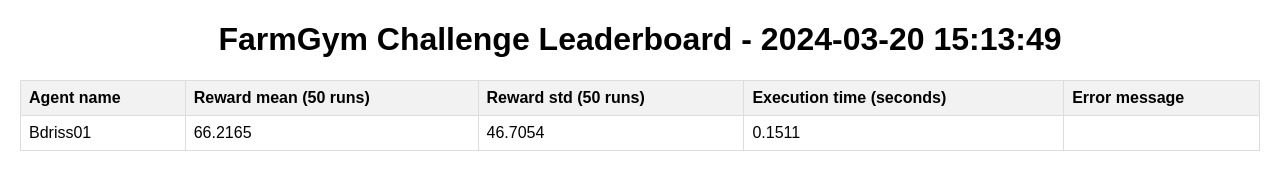
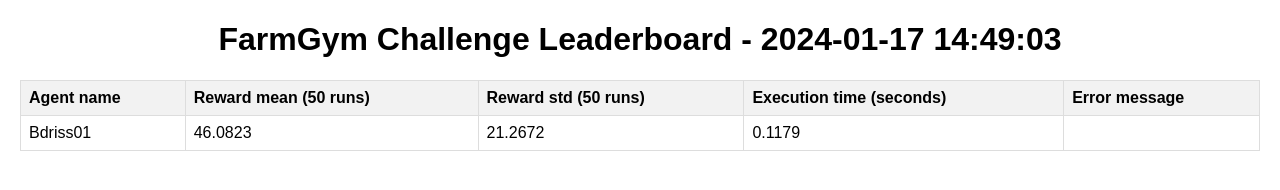
Before and after one commit to farm-gym/ChallengeLeaderboard, a plain HTML site: page index.html in a window 1280 px wide. Drawn offline with Linux system fonts and the light colour scheme.

Commit message:
Index updated, triggered commit [2024-03-25 13:27:17]

```diff
--- a/index.html
+++ b/index.html
@@ -28,7 +28,7 @@
     </style>
 </head>
 <body>
-    <h1>FarmGym Challenge Leaderboard - 2024-03-20 15:13:49</h1>
+    <h1>FarmGym Challenge Leaderboard - 2024-01-17 14:49:03</h1>
     <table>
         <thead>
             <tr>
@@ -44,9 +44,9 @@
 
             <tr>
                 <td>Bdriss01</td>
-                <td>66.2165</td>
-                <td>46.7054</td>
-                <td>0.1511</td>
+                <td>46.0823</td>
+                <td>21.2672</td>
+                <td>0.1179</td>
                 <td></td>
             </tr>
 
```
